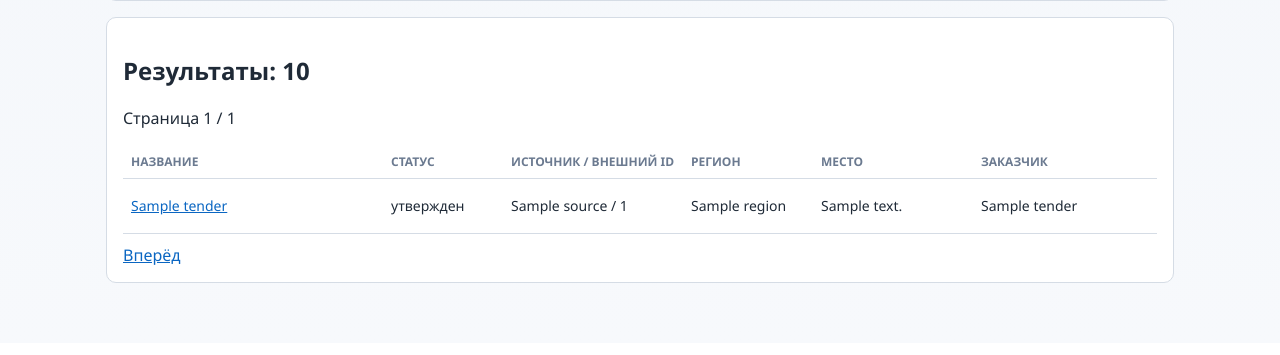
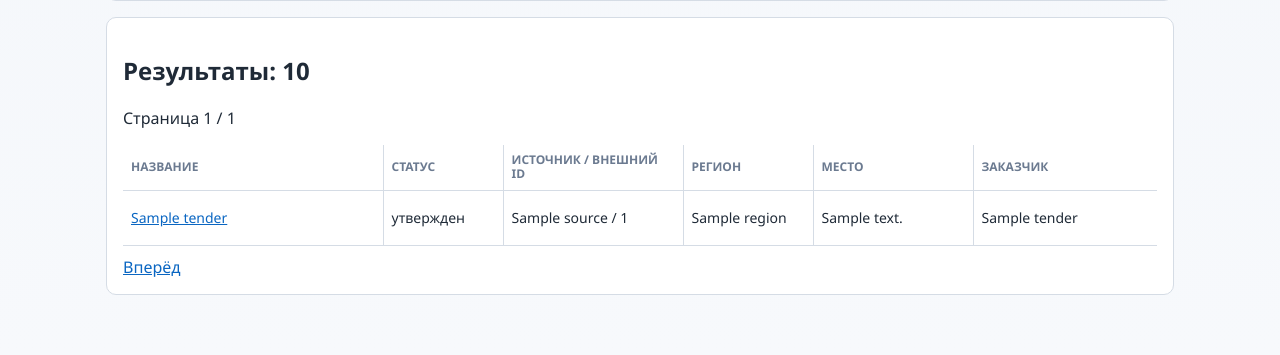
Before and after one commit to kamniking-art/tender-ai-backend, a FastAPI app: template app/web/templates/tenders.html in a window 1280 px wide. Shown: the part 1655-2010 px from the top of the page. Before the commit the page ends 1938 px from the top, so only its background shows below. Run offline with FastAPI, Linux system fonts and the light colour scheme; the template is opened without the code that fills it: most values are stand-ins (such as "Sample title", 1, 10 or a date in 2020).

Commit message:
fix web tenders table grid with colgroup and header alignment

```diff
--- a/app/web/static/styles.css
+++ b/app/web/static/styles.css
@@ -282,10 +282,20 @@ pre {
 .tenders-table td {
   padding: 8px;
   vertical-align: middle;
+  border-bottom: 1px solid var(--line);
+  border-right: 1px solid var(--line);
 }
 
 .tenders-table th {
-  white-space: nowrap;
+  white-space: normal;
+  word-break: keep-all;
+  overflow-wrap: break-word;
+  line-height: 1.2;
+}
+
+.tenders-table th:last-child,
+.tenders-table td:last-child {
+  border-right: none;
 }
 
 .col-title {
@@ -328,7 +338,8 @@ pre {
   width: 140px;
 }
 
-.col-date {
+.col-deadline,
+.col-published {
   width: 120px;
 }
 
@@ -350,14 +361,12 @@ pre {
   white-space: nowrap;
   text-align: right;
   font-weight: 500;
+  font-variant-numeric: tabular-nums;
 }
 
 .nowrap-link {
   display: inline-block;
-  max-width: 100%;
   white-space: nowrap;
-  overflow: hidden;
-  text-overflow: ellipsis;
 }
 
 .quick-filters {
--- a/app/web/templates/tenders.html
+++ b/app/web/templates/tenders.html
@@ -261,22 +261,38 @@
   {% if tenders %}
   <div class="table-wrapper">
   <table class="tenders-table">
+    <colgroup>
+      <col class="col-title" />
+      <col class="col-status" />
+      <col class="col-source" />
+      <col class="col-region" />
+      <col class="col-place" />
+      <col class="col-customer" />
+      <col class="col-relevance" />
+      <col class="col-category" />
+      <col class="col-recommendation" />
+      <col class="col-priority" />
+      <col class="col-deadline" />
+      <col class="col-published" />
+      <col class="col-nmck" />
+      <col class="col-link" />
+    </colgroup>
     <thead>
       <tr>
-        <th class="col-title">Название</th>
-        <th class="col-status">Статус</th>
-        <th class="col-source">Источник / Внешний ID</th>
-        <th class="col-region">Регион</th>
-        <th class="col-place">Место</th>
-        <th class="col-customer">Заказчик</th>
-        <th class="col-relevance">Релевантность</th>
-        <th class="col-category">Категория</th>
-        <th class="col-recommendation">Рекомендация</th>
-        <th class="col-priority">Приоритет</th>
-        <th class="col-date">Дедлайн</th>
-        <th class="col-date">Публикация</th>
-        <th class="col-nmck">НМЦК</th>
-        <th class="col-link">Ссылка</th>
+        <th>Название</th>
+        <th>Статус</th>
+        <th>Источник / Внешний ID</th>
+        <th>Регион</th>
+        <th>Место</th>
+        <th>Заказчик</th>
+        <th>Релевантность</th>
+        <th>Категория</th>
+        <th>Рекомендация</th>
+        <th>Приоритет</th>
+        <th>Дедлайн</th>
+        <th>Публикация</th>
+        <th>НМЦК</th>
+        <th>Ссылка</th>
       </tr>
     </thead>
     <tbody>
@@ -344,8 +360,8 @@
             —
           {% endif %}
         </td>
-        <td class="col-date">{{ tender.submission_deadline | ru_dt }}</td>
-        <td class="col-date">{{ tender.published_at | ru_dt }}</td>
+        <td class="col-deadline">{{ tender.submission_deadline | ru_dt }}</td>
+        <td class="col-published">{{ tender.published_at | ru_dt }}</td>
         <td class="money-cell col-nmck">{{ tender.nmck | ru_money("RUB") }}</td>
         <td class="col-link">
           {% if tender.source_url %}
```
